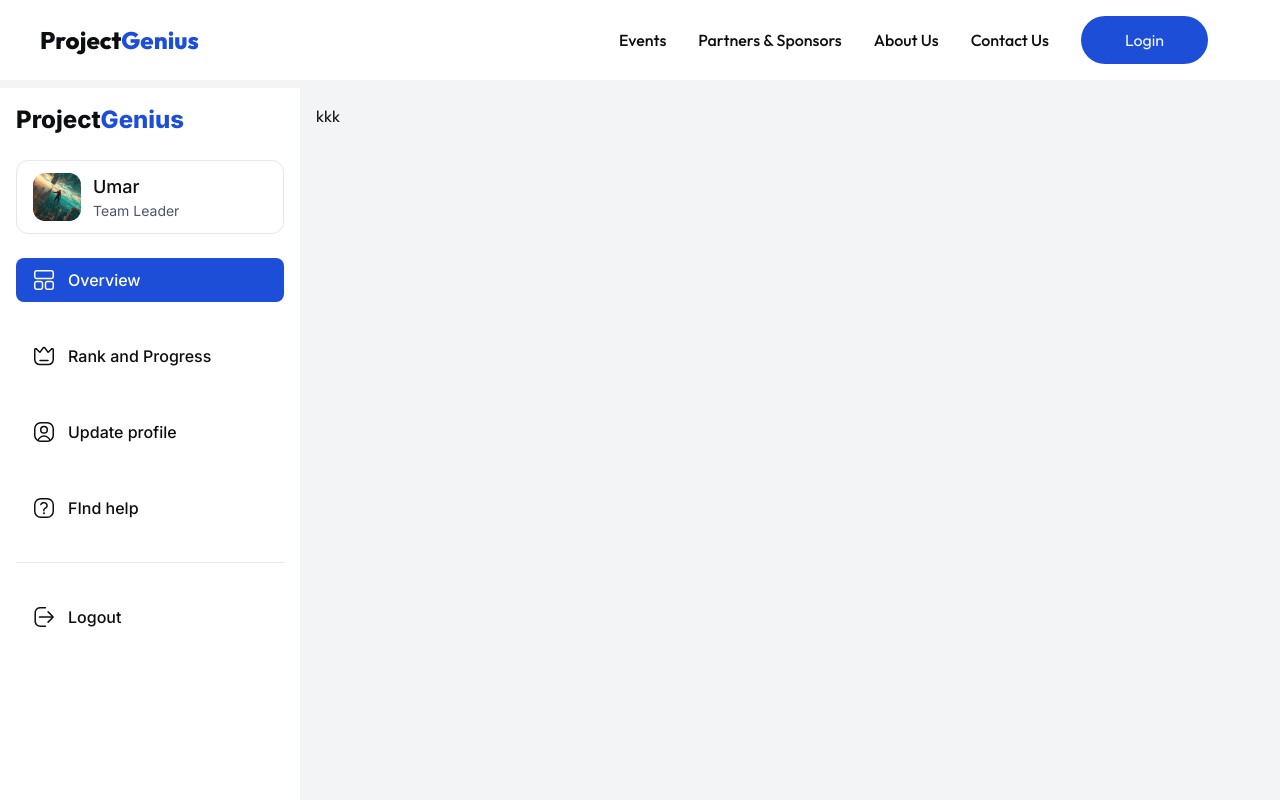
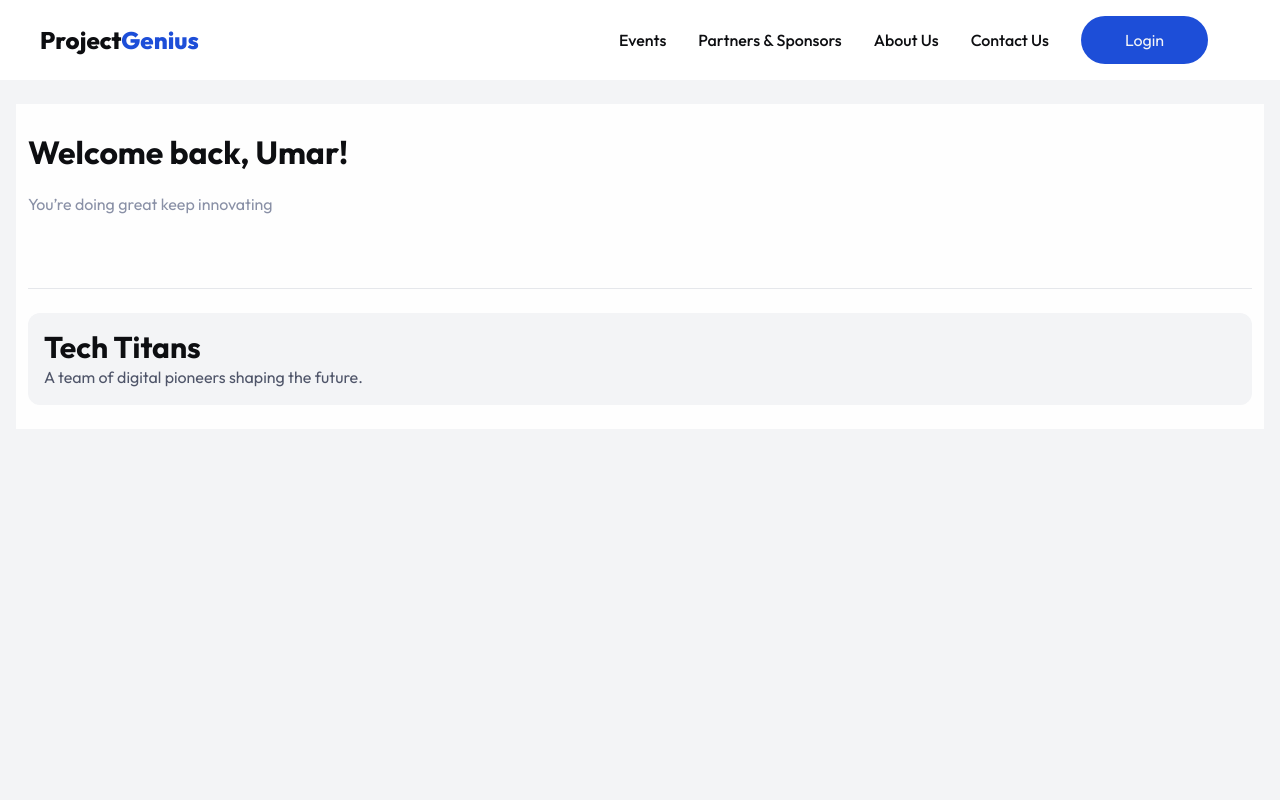
Before and after one commit to itsabubakar/project-genius-front-end, a Next.js app: page /dashboard in a window 1280 px wide. Shown: the top 800 px of the page. Built offline with nearby package versions, Linux system fonts and the light colour scheme.

Commit message:
header and section layout

```diff
--- a/app/dashboard/layout.js
+++ b/app/dashboard/layout.js
@@ -10,8 +10,8 @@ import photo from "../../public/profile_image.png";
 export default function Layout({ children }) {
   return (
     <div className="flex min-h-screen py-2 bg-greyscale_surface_subtle">
-      {/* Sidebar  *** to add padding eventually */}
-      <aside className="inter p-4 gap-6 w-full font-medium flex flex-col h-screen md:w-[260px] lg:w-[300px] bg-white">
+      {/* Sidebar  *** side bar is kept hidden for the meantime */}
+      <aside className="hidden inter p-4 gap-6 w-full fixed font-medium flex-col h-screen md:w-[260px] lg:w-[300px] bg-white">
         <Logo
           classname={"hidden md:flex text-2xl font-extrabold cursor-pointer"}
         />
--- a/app/dashboard/page.js
+++ b/app/dashboard/page.js
@@ -1,8 +1,21 @@
+import Heading from "../components/landing_page/header";
 import Layout from "./layout"
 // pages/specific-page.js
 function Dashboard() {
     return (
-        <>kkk</>
+        <div className="px-3 py-6 bg-greyscale_background_light flex flex-col gap-6">
+            <Heading
+                heading={"Welcome back, Umar!"}
+                subHeading={"You’re doing great keep innovating"}
+                classname={"gap-0"}/>
+            <h1 className="text-3xl font-bold text-greyscale_title"></h1>
+            <p className="text-greyscale_subtitle"></p>
+            <hr />
+            <section className="p-4 bg-greyscale_surface_subtle rounded-xl">
+                <h1 className="text-3xl font-bold text-greyscale_title">Tech Titans</h1>
+                <p className="text-greyscale_subtitle">A team of digital pioneers shaping the future.</p>
+            </section>
+        </div>
     )
 }
 
--- a/tailwind.config.js
+++ b/tailwind.config.js
@@ -24,6 +24,8 @@ module.exports = {
         greyscale_surface_subtle: "#F3F4F6",
         greyscale_subtitle: "#4F5569", // lighter shade of gray
         greyscale_border: "#A2A7B9",
+
+        greyscale_background_light: "#FEFEFE",
         error_dark: "#A70C0C", // red
         error_subtle: "#FEECEC",
 
```
